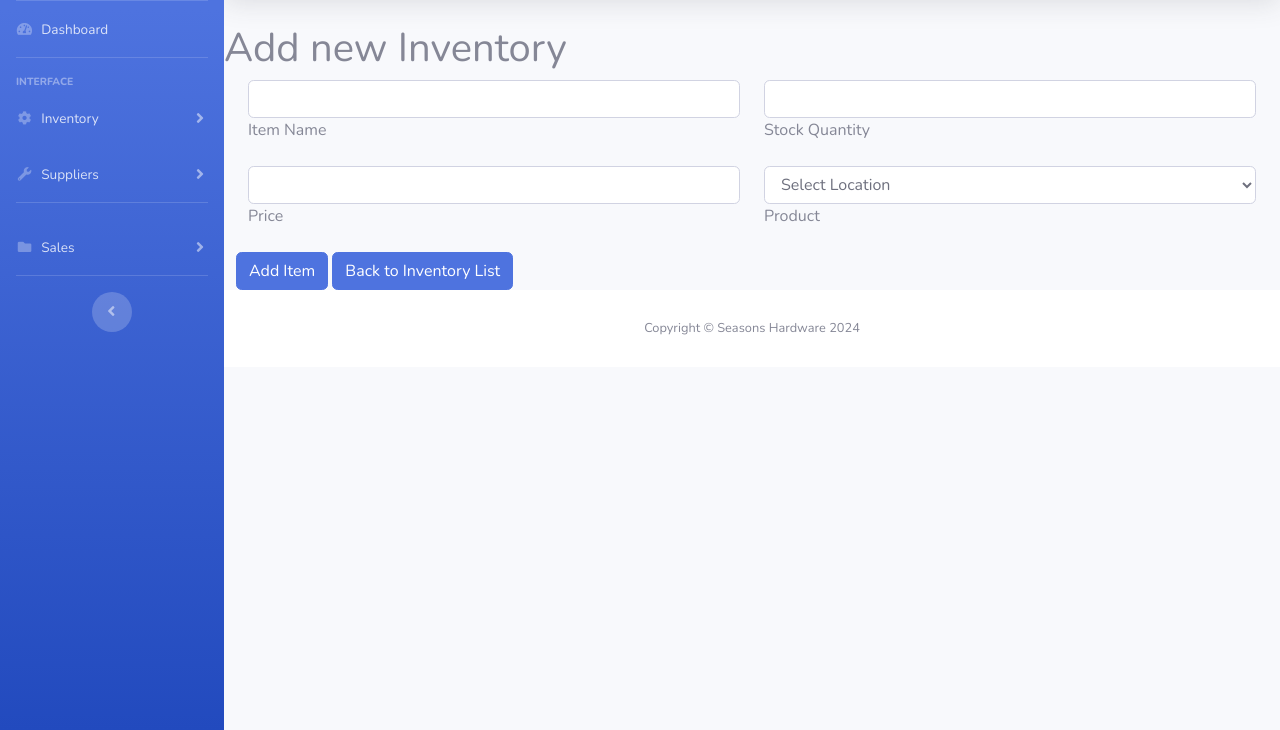
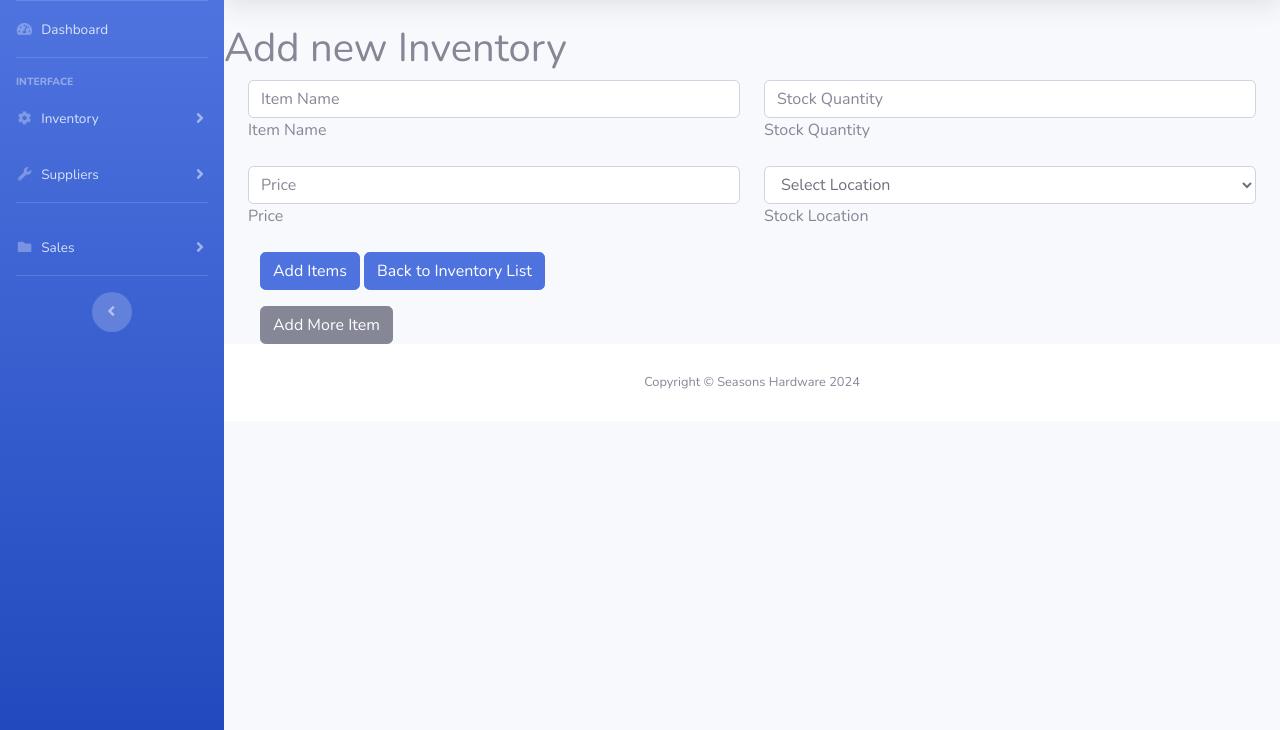
Before and after one commit to mike-PG65/mine, a Django app: page /add/ in a window 1280 px wide. Shown: the part 70-800 px from the top of the page. Run offline with Django 4.2, Linux system fonts and the light colour scheme; some libraries are stand-ins or nearby versions.

Commit message:
update files

```diff
--- a/projo/admin.py
+++ b/projo/admin.py
@@ -1,8 +1,8 @@
 from django.contrib import admin
 
-from .models import Register, Inventory, Supplier, SaleProduct, Sale
+from .models import Inventory, Supplier, SaleProduct, Sale
 
-admin.site.register(Register)
+# admin.site.register(Register)
 admin.site.register(Inventory)
 admin.site.register(Supplier)
 admin.site.register(Sale)
--- a/projo/templates/add_inventory.html
+++ b/projo/templates/add_inventory.html
@@ -4,72 +4,130 @@
     {% if item %}
         Edit Inventory Item
     {% else %}
-        Add Inventory Item
+        Add Inventory Items
     {% endif %}
 {% endblock %}
 
-
 {% block content %}
 
-    <h1>{% if item %}Edit item {{item.name}} {% else %}Add new Inventory{% endif %}</h1>
+<h1>{% if item %}Edit item {{ item.name }} {% else %}Add new Inventory{% endif %}</h1>
 
 <form method="POST">
     {% csrf_token %}
     <div class="container">
-            <!-- Row 1: Item Name and Stock Quantity -->
+        <div id="inventory-items">
+            {% if item %}
+                <!-- Editing an existing item -->
+                <div class="inventory-item">
                     <div class="row">
                         <!-- Item Name -->
                         <div class="col-md-6">
                             <div class="form-floating mb-3">
-                  <input type="text" class="form-control" id="floatingInputDisabled" name="name" value="{% if item %}{{ item.name }}{% else %} {% endif %}">
-                  <label for="floatingInputDisabled">Item Name</label>
+                                <input type="text" class="form-control" name="name[]" placeholder="Item Name" value="{{ item.name }}">
+                                <label>Item Name</label>
                             </div>
                         </div>
 
                         <!-- Stock Quantity -->
                         <div class="col-md-6">
                             <div class="form-floating mb-3">
-                  <input type="number" name="quantity" class="form-control" id="floatingInputQuantity" value="{% if item %}{{ item.quantity }}{% else %}{% endif %}">
-                  <label for="floatingInputQuantity">Stock Quantity</label>
+                                <input type="number" name="quantity[]" class="form-control" placeholder="Stock Quantity" value="{{ item.quantity }}">
+                                <label>Stock Quantity</label>
                             </div>
                         </div>
                     </div>
 
-            <!-- Row 2: Price and Stock Location -->
                     <div class="row">
                         <!-- Price -->
                         <div class="col-md-6">
                             <div class="form-floating mb-3">
-                  <input type="number" name="price" class="form-control" id="floatingInputPrice" value="{% if item %}{{ item.price }}{% else %}''{% endif %}">
-                  <label for="floatingInputPrice">Price</label>
+                                <input type="number" name="price[]" class="form-control" placeholder="Price" value="{{ item.price }}">
+                                <label>Price</label>
                             </div>
                         </div>
 
                         <!-- Stock Location -->
-
                         <div class="col-md-6">
                             <div class="form-floating mb-3">
-                    <select name="stock_location" class="form-control" id="floatingProduct">
-                        <option value="" {% if not item.stock_location %}selected{% endif %}>Select Location</option>
-                        <option value="Store c1" {% if item and item.stock_location == 'Store c1' %}selected{% endif %}>Store c1</option>
-                        <option value="Mega Store" {% if item and item.stock_location == 'Mega Store' %}selected{% endif %}>Mega Store</option>
-                        <option value="Back Store" {% if item and item.stock_location == 'Back Store' %}selected{% endif %}>Back Store</option>
+                                <select name="stock_location[]" class="form-control">
+                                    <option value="Store c1" {% if item.stock_location == 'Store c1' %}selected{% endif %}>Store c1</option>
+                                    <option value="Mega Store" {% if item.stock_location == 'Mega Store' %}selected{% endif %}>Mega Store</option>
+                                    <option value="Back Store" {% if item.stock_location == 'Back Store' %}selected{% endif %}>Back Store</option>
                                     <!-- Add more product options here as needed -->
                                 </select>
-                    <label for="floatingProduct">Product</label>
+                                <label for="floatingProduct">Stock Location</label>
+                            </div>
+                        </div>
+                    </div>
+                </div>
+            {% else %}
+                <!-- Add new items -->
+                <div class="inventory-item">
+                    <div class="row">
+                        <!-- Item Name -->
+                        <div class="col-md-6">
+                            <div class="form-floating mb-3">
+                                <input type="text" class="form-control" name="name[]" placeholder="Item Name">
+                                <label>Item Name</label>
                             </div>
                         </div>
 
+                        <!-- Stock Quantity -->
+                        <div class="col-md-6">
+                            <div class="form-floating mb-3">
+                                <input type="number" name="quantity[]" class="form-control" placeholder="Stock Quantity">
+                                <label>Stock Quantity</label>
+                            </div>
                         </div>
                     </div>
 
-      <!-- <button type="submit">{% if item %}Save Changes{% else %}Add Item{% endif %}</button> -->
-      <div class="col-12">
-        <button class="btn btn-primary" type="submit">{% if item %}Save Changes{% else %}Add Item{% endif %}</button>
-        <a href="{% url 'inventory_list' %}" class="btn btn-primary" type="submit">Back to Inventory List</a>
+                    <div class="row">
+                        <!-- Price -->
+                        <div class="col-md-6">
+                            <div class="form-floating mb-3">
+                                <input type="number" name="price[]" class="form-control" placeholder="Price">
+                                <label>Price</label>
+                            </div>
                         </div>
 
+                        <!-- Stock Location -->
+                        <div class="col-md-6">
+                            <div class="form-floating mb-3">
+                                <select name="stock_location[]" class="form-control">
+                                    <option value="">Select Location</option>
+                                    <option value="Store c1">Store c1</option>
+                                    <option value="Mega Store">Mega Store</option>
+                                    <option value="Back Store">Back Store</option>
+                                </select>
+                                <label for="floatingProduct">Stock Location</label>
+                            </div>
+                        </div>
+                    </div>
+                </div>
+            {% endif %}
+        </div>
+
+        <div class="col-12">
+            <button class="btn btn-primary" type="submit">
+                {% if item %}Save Changes{% else %}Add Items{% endif %}
+            </button>
+            <a href="{% url 'inventory_list' %}" class="btn btn-primary">Back to Inventory List</a>
+        </div>
+
+        <div class="col-12 mt-3">
+            <button type="button" class="btn btn-secondary" id="add-more-item">Add More Item</button>
+        </div>
+    </div>
 </form>
 
+<script>
+    // Event listener for adding more items dynamically
+    document.getElementById('add-more-item').addEventListener('click', function() {
+        // Clone the first inventory item div and append to the container
+        const inventoryItem = document.querySelector('.inventory-item');
+        const clone = inventoryItem.cloneNode(true);
+        document.getElementById('inventory-items').appendChild(clone);
+    });
+</script>
 
 {% endblock %}
--- a/projo/templates/base.html
+++ b/projo/templates/base.html
@@ -148,18 +148,21 @@
                     </form>
 
                     <!-- Topbar Search -->
-                    <form
-                        class="d-none d-sm-inline-block form-inline mr-auto ml-md-3 my-2 my-md-0 mw-100 navbar-search">
+                   <!-- Search Form -->
+<form class="d-none d-sm-inline-block form-inline mr-auto ml-md-3 my-2 my-md-0 mw-100 navbar-search" method="get">
     <div class="input-group">
-                            <input type="text" class="form-control bg-light border-0 small" placeholder="Search for..."
-                                aria-label="Search" aria-describedby="basic-addon2">
+        <input type="text" class="form-control bg-light border-0 small" placeholder="Search for..." aria-label="Search" aria-describedby="basic-addon2" id="search-input" name="q" value="{{ request.GET.q }}">
         <div class="input-group-append">
-                                <button class="btn btn-primary" type="button">
+            <button class="btn btn-primary" type="submit">
                 <i class="fas fa-search fa-sm"></i>
             </button>
         </div>
     </div>
 </form>
+
+<!-- Container for search results -->
+<div id="search-results-container" class="mt-2"></div>
+
 
                     <!-- Topbar Navbar -->
                     <ul class="navbar-nav ml-auto">
@@ -428,6 +431,8 @@
     </script>
 
 
+
+
 </body>
 
 </html>
--- a/projo/templates/delete.html
+++ b/projo/templates/delete.html
@@ -9,7 +9,7 @@
     <form method="POST">
       {% csrf_token %}
       <button type="submit" class="btn btn-danger">Delete</button>
-      <a href="{% url 'sale_list' %}" class="btn btn-secondary">Cancel</a>
+      <a href="{% if object_type == 'sale' %}{% url 'sale_list' %}{% elif object_type == 'inventory' %}{% url 'inventory_list' %}{% elif object_type == 'supplier' %}{% url 'supplier_list' %}{% endif %}" class="btn btn-secondary">Cancel</a>
     </form>
 
     <p><strong>{{ object_type | title }} Details:</strong></p>
--- a/projo/templates/print_sale.html
+++ b/projo/templates/print_sale.html
@@ -198,7 +198,9 @@
         <button onclick="printPage()" class="btn btn-success btn-sm">Print this page</button>
 
         <!-- Back Button -->
-        <button onclick="goBack()" class="btn btn-secondary btn-sm">Go Back</button>
+        <a href="{% url 'sale_list' %}">
+            <button class="btn btn-secondary btn-sm">Go Back</button>
+        </a>
     </div>
 </div>
 
--- a/projo/urls.py
+++ b/projo/urls.py
@@ -47,5 +47,4 @@ urlpatterns=[
     path('reset/done/', auth_views.PasswordResetCompleteView.as_view(), name='password_reset_complete'),
 
 
-
 ]
--- a/projo/views.py
+++ b/projo/views.py
@@ -3,14 +3,13 @@ from django.contrib.auth import authenticate, login as auth_login, logout as aut
 from django.contrib import messages
 from django.contrib.auth import get_user_model
 from django.contrib.auth.hashers import make_password
-from .models import Inventory
+from .models import Inventory, Supplier, Sale, SaleProduct
 from django.contrib.auth.decorators import login_required
-from . models import Register
+
 import re
 import json
 from django.utils import timezone
 from django.http import JsonResponse, HttpResponse
-from .models import Supplier, Sale, SaleProduct
 from weasyprint import HTML
 from django.db import transaction
 
@@ -162,73 +161,198 @@ def index(request):
     #inventory urls
 
 
+# def add_inventory(request, pk=None):
+#     # Check if the item is being edited or a new item is being added
+#     if pk:
+#         item = get_object_or_404(Inventory, pk=pk)
+#         is_editing = True  # Indicates we're editing an existing item
+#     else:
+#         item = None
+#         is_editing = False  # Indicates we're adding a new item
+
+#     if request.method == 'POST':
+#         name = request.POST.get('name')
+#         stock_location = request.POST.get('stock_location')
+#         quantity = request.POST.get('quantity')
+#         price = request.POST.get('price')
+
+#         # Check if all fields are filled
+#         if not name or not stock_location or not quantity or not price:
+#             messages.error(request, "All fields are required.")
+#             return redirect(request.path)
+
+#         # Validate that the name contains only letters (no numbers or special characters)
+#         if not re.match(r'^[a-zA-Z\s]*$', name):
+#             messages.error(request, "Name should only contain letters and spaces.")
+#             return redirect(request.path)
+
+#         # Validate that price and quantity are positive numbers
+#         if not quantity.isdigit() or int(quantity) <= 0:
+#             messages.error(request, "Quantity should not be a negative number or 0.")
+#             return redirect(request.path)
+
+#         if not price.replace('.', '', 1).isdigit() or float(price) <= 0:
+#             messages.error(request, "Price should not be a negative number or 0.")
+#             return redirect(request.path)
+
+#         # Convert to appropriate data types
+#         quantity = int(quantity)
+#         price = float(price)
+
+#         # If we're adding a new item, check if the item already exists (only for new items, not for editing)
+#         if not is_editing:
+#             existing_item = Inventory.objects.filter(name__iexact=name).first()
+#             if existing_item:
+#                 # Automatically pre-fill the fields with existing data and allow editing
+#                 item = existing_item
+#                 is_editing = True  # Set is_editing to True because we're now editing
+#                 quantity += item.quantity  # Optionally add the existing quantity to the new one
+#                 price = item.price  # Optionally keep the existing price if editing
+#                 messages.info(request, f'Item "{name}" already exists. You can edit it now.')
+
+#                 return render(request, 'add_inventory.html', {'item': item})
+
+
+
+#         # Update the item if we're editing it
+#         if is_editing:
+#             item.name = name
+#             item.stock_location = stock_location
+#             item.quantity = quantity  # Update the quantity as per the new input
+#             item.price = price  # Update the price
+#             item.save()
+
+#             messages.success(request, f'{item.name} updated successfully.')
+
+#         # If we're not editing and it's a new item, create a new inventory record
+#         else:
+#             Inventory.objects.create(
+#                 name=name,
+#                 stock_location=stock_location,
+#                 quantity=quantity,
+#                 price=price
+#             )
+#             messages.success(request, 'Item added successfully.')
+
+#         return redirect('inventory_list')  # Redirect to the inventory list page
+
+#     # If it's a GET request, render the add_inventory form with existing data if editing
+#     return render(request, 'add_inventory.html', {'item': item})
+
+
+import re
+from django.shortcuts import render, redirect, get_object_or_404
+from django.contrib import messages
+from .models import Inventory
+
 def add_inventory(request, pk=None):
+    # Check if the item is being edited or a new item is being added
     if pk:
         item = get_object_or_404(Inventory, pk=pk)
+        is_editing = True  # Indicates we're editing an existing item
+        item_names = [item.name]  # List of current item names, used for form population
+        item_quantities = [item.quantity]  # List of current item quantities
+        item_prices = [item.price]  # List of current item prices
+        item_locations = [item.stock_location]  # List of current item stock locations
     else:
         item = None
+        is_editing = False  # Indicates we're adding new items
+        item_names = []
+        item_quantities = []
+        item_prices = []
+        item_locations = []
 
     if request.method == 'POST':
-        name = request.POST.get('name')
-        stock_location = request.POST.get('stock_location')
-        quantity = request.POST.get('quantity')
-        price = request.POST.get('price')
+        # Handle multiple products being added at once
+        names = request.POST.getlist('name[]')  # List of names for multiple products
+        stock_locations = request.POST.getlist('stock_location[]')  # List of stock locations
+        quantities = request.POST.getlist('quantity[]')  # List of quantities
+        prices = request.POST.getlist('price[]')  # List of prices
 
-        # Check if all fields are filled
-        if not name or not stock_location or not quantity or not price:
-            messages.error(request, "All fields are required.")
+        # Flag to track errors
+        has_error = False
+
+        # Loop through each product and validate and process them
+        for i in range(len(names)):
+            name = names[i]
+            stock_location = stock_locations[i]
+            quantity = quantities[i]
+            price = prices[i]
+
+            # Check if all fields are filled for this product
+            if not name or not stock_location or not quantity or not price:
+                messages.error(request, f"All fields are required for product {i + 1}.")
+                has_error = True
+                continue
+
+            # Validate that the name contains only letters (no numbers or special characters)
+            if not re.match(r'^[a-zA-Z\s]*$', name):
+                messages.error(request, f"Name for product {i + 1} should only contain letters and spaces.")
+                has_error = True
+                continue
+
+            # Validate that quantity is a positive number
+            if not quantity.isdigit() or int(quantity) <= 0:
+                messages.error(request, f"Quantity for product {i + 1} should be a positive number.")
+                has_error = True
+                continue
+
+            # Validate that price is a positive number
+            if not price.replace('.', '', 1).isdigit() or float(price) <= 0:
+                messages.error(request, f"Price for product {i + 1} should be a positive number.")
+                has_error = True
+                continue
+
+            # Convert to appropriate data types
+            quantity = int(quantity)
+            price = float(price)
+
+            if is_editing:
+                # If we're editing, update the existing item
+                item.name = name
+                item.stock_location = stock_location
+                item.quantity += quantity
+                item.price = price
+                item.save()
+                messages.success(request, f'Item "{name}" updated successfully.')
+            else:
+                # If we're adding a new item, check if the item already exists
+                existing_item = Inventory.objects.filter(name__iexact=name).first()
+                if existing_item:
+                    # Optionally, add the existing quantity to the new quantity
+                    existing_item.quantity += quantity
+                    existing_item.save()
+                    messages.info(request, f'Item "{name}" already exists. Quantity updated.')
+                else:
+                    # Add a new item if it doesn't exist
+                    Inventory.objects.create(
+                        name=name,
+                        stock_location=stock_location,
+                        quantity=quantity,
+                        price=price
+                    )
+                    messages.success(request, f'Item "{name}" added successfully.')
+
+        # If there were errors, redirect to the same page and show messages
+        if has_error:
             return redirect(request.path)
 
-        # Validate that the name contains only letters (no numbers or special characters)
-        if not re.match(r'^[a-zA-Z\s]*$', name):
-            messages.error(request, "Name should only contain letters and spaces.")
-            return redirect(request.path)  # Re-render the form with the error message
+        # Redirect to inventory list page after successful submission
+        messages.success(request, 'All items have been processed successfully.')
+        return redirect('inventory_list')
 
-        # Validate that price and quantity are positive numbers
-        if not quantity.isdigit() or int(quantity) <= 0:
-            messages.error(request, "Quantity should not be a negative number or 0.")
-            return redirect(request.path)  # Re-render the form with the error message
+    # If it's a GET request, render the add_inventory form with existing data if editing
+    context = {
+        'item': item,
+        'is_editing': is_editing,
+        'item_names': item_names,
+        'item_quantities': item_quantities,
+        'item_prices': item_prices,
+        'item_locations': item_locations,
+    }
 
-        if not price.replace('.', '', 1).isdigit() or float(price) <= 0:
-            messages.error(request, "Price should not be a negative number or 0.")
-            return redirect(request.path)  # Re-render the form with the error message
+    return render(request, 'add_inventory.html', context)
 
-        # Convert to appropriate data types
-        quantity = int(quantity)
-        price = float(price)
-
-        # Check if the item already exists (based on the name or another unique field)
-        existing_item = Inventory.objects.filter(name__iexact=name).first()
-
-        if existing_item:
-            # Display a message that the item already exists
-            messages.error(request, f'Item "{name}" already exists in the inventory.')
-            return redirect(request.path)  # Re-render the form with the error message
-
-        if item:
-            # If an item is being edited, replace the current quantity with the new one
-            item.name = name
-            item.stock_location = stock_location  # Keep stock location updated if needed
-            item.quantity = quantity  # Replace the existing quantity with the new quantity
-            item.price = price
-            item.save()
-
-            messages.success(request, f'{item.name} updated successfully.')
-
-        else:
-            # Add a new item if it's not being edited
-            Inventory.objects.create(
-                name=name,
-                stock_location=stock_location,
-                quantity=quantity,
-                price=price
-            )
-            messages.success(request, 'Item added successfully.')
-
-        return redirect('inventory_list')  # Redirect to the inventory list page.
-
-    # Show existing item data when editing or adding an existing item
-    return render(request, 'add_inventory.html', {'item': item})
 
 
 
@@ -559,6 +683,8 @@ def update_stock(request):
 #         'inventory_items': inventory_items
 #     })
 
+
+
 def add_sale(request, pk=None):
     sale = None  # Default to None for new sale
 
@@ -706,11 +832,23 @@ def add_sale(request, pk=None):
             Q(description__icontains=search_query)
         )
 
+    if request.headers.get('X-Requested-With') == 'XMLHttpRequest':
+        # Respond with a JSON of filtered products
+        product_data = [
+            {
+                'id': product.id,
+                'name': product.name,
+                'price': product.price,
+                'quantity': product.quantity,
+            }
+            for product in products
+        ]
+        return JsonResponse({'products': product_data})
+
     return render(request, 'add_sale.html', {
         'products': products,
         'sale': sale,
     })
-
 
 
 def sale_list(request):
```
Also changed, not shown: projo/models.py (+12 -12 lines), projo/templates/add_sale.html (+6 -1 lines). Lines whose indentation alone changed are shown as unchanged.
